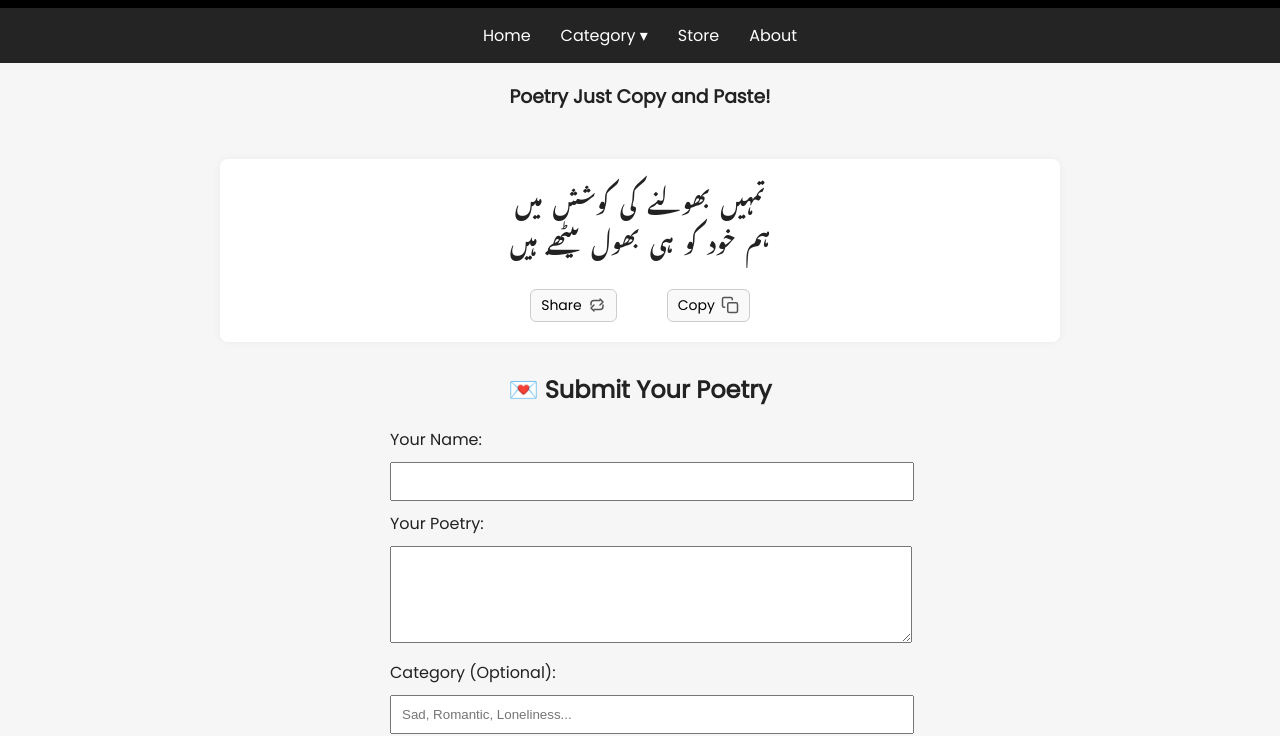
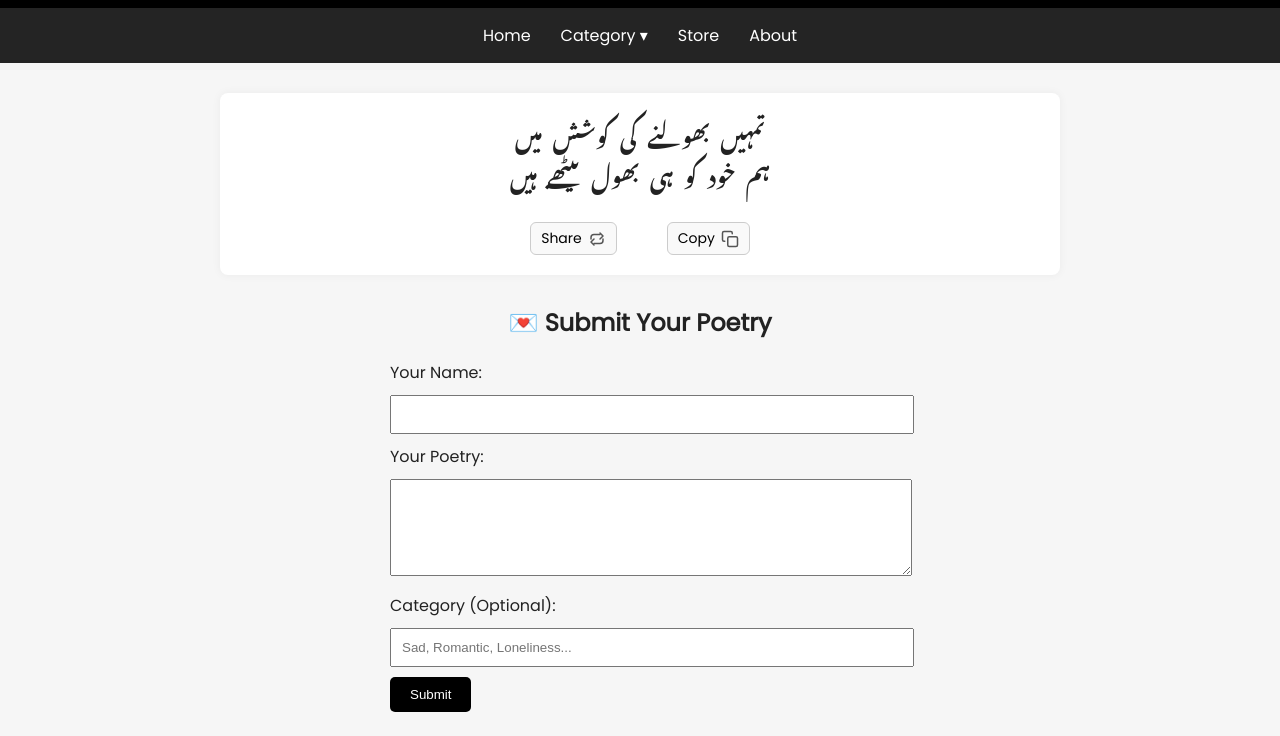
Before and after one commit to mateen107/Dard-Namma, a plain HTML site: page index.html in a window 1280 px wide. Shown: the part 90-826 px from the top of the page. Drawn offline with Linux system fonts and the light colour scheme; a web font is replaced by a local one.

Commit message:
index.html

```diff
--- a/index.html
+++ b/index.html
@@ -229,9 +229,6 @@
   <a href="#">About</a>
   </nav>
 
-  <div class="heading-text">
-    <h3> Poetry Just Copy and Paste!</h3>
-  </div>
 
    <!-- Sample Poetry Post -->
    <div class="post">
```
